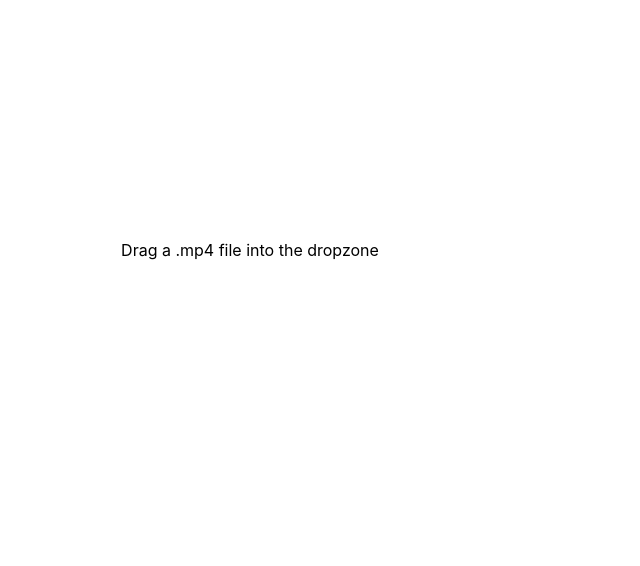
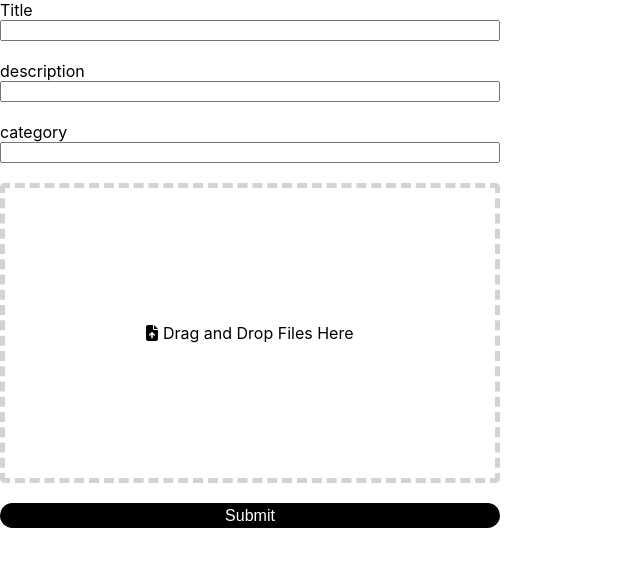
Before and after one commit to kvh8899/livestreamIO, a React (Create React App) app in the folder my-app/: page / in a window 1280 px wide. Shown: the top 566 px of the page, without its empty margins (0-640 px from the left). Built offline with nearby package versions, Linux system fonts and the light colour scheme.

Commit message:
feature: drag and drop video uploading

```diff
--- a/my-app/package.json
+++ b/my-app/package.json
@@ -3,6 +3,9 @@
   "version": "0.1.0",
   "private": true,
   "dependencies": {
+    "@fortawesome/fontawesome-svg-core": "^1.3.0",
+    "@fortawesome/free-solid-svg-icons": "^6.0.0",
+    "@fortawesome/react-fontawesome": "^0.1.17",
     "@testing-library/jest-dom": "^5.16.2",
     "@testing-library/react": "^12.1.3",
     "@testing-library/user-event": "^13.5.0",
--- a/my-app/public/index.html
+++ b/my-app/public/index.html
@@ -5,39 +5,15 @@
     <link rel="icon" href="%PUBLIC_URL%/favicon.ico" />
     <meta name="viewport" content="width=device-width, initial-scale=1" />
     <meta name="theme-color" content="#000000" />
-    <meta
-      name="description"
-      content="Web site created using create-react-app"
-    />
-    <link rel="apple-touch-icon" href="%PUBLIC_URL%/logo192.png" />
-    <!--
-      manifest.json provides metadata used when your web app is installed on a
-      user's mobile device or desktop. See https://developers.google.com/web/fundamentals/web-app-manifest/
-    -->
-    <link rel="manifest" href="%PUBLIC_URL%/manifest.json" />
-    <!--
-      Notice the use of %PUBLIC_URL% in the tags above.
-      It will be replaced with the URL of the `public` folder during the build.
-      Only files inside the `public` folder can be referenced from the HTML.
-
-      Unlike "/favicon.ico" or "favicon.ico", "%PUBLIC_URL%/favicon.ico" will
-      work correctly both with client-side routing and a non-root public URL.
-      Learn how to configure a non-root public URL by running `npm run build`.
-    -->
-    <title>React App</title>
+    <meta name="description" content="Website" />
+    <title>LSIO</title>
+    <script
+      src="https://kit.fontawesome.com/9e46c04741.js"
+      crossorigin="anonymous"
+    ></script>
   </head>
   <body>
     <noscript>You need to enable JavaScript to run this app.</noscript>
     <div id="root"></div>
-    <!--
-      This HTML file is a template.
-      If you open it directly in the browser, you will see an empty page.
-
-      You can add webfonts, meta tags, or analytics to this file.
-      The build step will place the bundled scripts into the <body> tag.
-
-      To begin the development, run `npm start` or `yarn start`.
-      To create a production bundle, use `npm run build` or `yarn build`.
-    -->
   </body>
 </html>
--- a/my-app/src/App.tsx
+++ b/my-app/src/App.tsx
@@ -1,13 +1,11 @@
 import React from "react";
-import Upload from "./components/Upload/Upload";
-import Video from "./components/Video/Video";
+import NewVideoForm from "./components/NewVideoForm/NewVideoForm";
 import "./App.css";
 
 function App() {
   return (
     <div className="App">
-      {/*<Video height={"500px"} width={"700px"} />*/}
-      <Upload />
+      <NewVideoForm />
     </div>
   );
 }
--- /dev/null
+++ b/my-app/src/components/NewVideoForm/NewVideoForm.tsx
@@ -0,0 +1,100 @@
+import React from "react";
+import styled from "styled-components";
+import Upload from "../Upload/Upload";
+const SubmitButton = styled.button`
+  height: 25px;
+  width: 100px;
+  border-radius: 25px;
+  background-color: black;
+  color: white;
+  font-size: 16px;
+  border: none;
+  &:hover {
+    cursor: pointer;
+  }
+`;
+const VideoForm = styled.form`
+  display: flex;
+  flex-direction: column;
+  align-items: flex-start;
+  width: 500px;
+  & > input {
+    box-sizing: border-box;
+    margin-bottom: 20px;
+    width: 100%;
+  }
+  & button {
+    box-sizing: border-box;
+    margin-top: 20px;
+    width: 100%;
+  }
+`;
+type State = {
+  title: string;
+  description: string;
+  category: string;
+  file: any;
+};
+type Props = {};
+class NewVideoForm extends React.Component<Props, State> {
+  constructor(props: any) {
+    super(props);
+    this.state = {
+      title: "",
+      description: "",
+      category: "",
+      file: null,
+    };
+    this.submitHandler = this.submitHandler.bind(this);
+    this.titleHandler = this.titleHandler.bind(this);
+    this.descriptionHandler = this.descriptionHandler.bind(this);
+    this.categoryHandler = this.categoryHandler.bind(this);
+    this.setState = this.setState.bind(this);
+  }
+  render() {
+    return (
+      <VideoForm onSubmit={this.submitHandler}>
+        <label>Title</label>
+        <input
+          value={this.state.title}
+          onChange={this.titleHandler}
+          required
+        ></input>
+        <label>description</label>
+        <input
+          value={this.state.description}
+          onChange={this.descriptionHandler}
+          required
+        ></input>
+        <label>category</label>
+        <input
+          value={this.state.category}
+          onChange={this.categoryHandler}
+          required
+        ></input>
+        <Upload setFile={this.setState} file={this.state} />
+        <SubmitButton>Submit</SubmitButton>
+      </VideoForm>
+    );
+  }
+  submitHandler(event: React.FormEvent) {
+    event.preventDefault();
+    console.log(this.state);
+    //fetch request
+    this.setState({ title: "", description: "", category: "" });
+  }
+  titleHandler(event: React.ChangeEvent) {
+    const element = event.target as HTMLInputElement;
+    this.setState({ ...this.state, title: element.value });
+  }
+  descriptionHandler(event: React.ChangeEvent) {
+    const element = event.target as HTMLInputElement;
+    this.setState({ ...this.state, description: element.value });
+  }
+  categoryHandler(event: React.ChangeEvent) {
+    const element = event.target as HTMLInputElement;
+    this.setState({ ...this.state, category: element.value });
+  }
+}
+
+export default NewVideoForm;
--- a/my-app/src/components/Upload/Upload.tsx
+++ b/my-app/src/components/Upload/Upload.tsx
@@ -1,14 +1,44 @@
 import styled from "styled-components";
 import React from "react";
-
+import { FontAwesomeIcon } from "@fortawesome/react-fontawesome";
+import { faFileArrowUp, faCheck } from "@fortawesome/free-solid-svg-icons";
+import { ThemeProvider } from "styled-components";
 const DropZone = styled.div`
-  height: 500px;
+  box-sizing: border-box;
+  height: 300px;
   width: 500px;
   display: flex;
   justify-content: center;
   align-items: center;
+
+  border-radius: 5px;
+  border: 5px lightGray dashed;
 `;
-class Upload extends React.Component {
+const Confirm = styled.p`
+  color: ${(props) => props.theme.main};
+`;
+Confirm.defaultProps = {
+  theme: {
+    main: "black",
+  },
+};
+const green = {
+  main: "green",
+};
+type State = {
+  fileName: string;
+};
+type Props = {
+  setFile: any;
+  file: any;
+};
+class Upload extends React.Component<Props, State> {
+  constructor(props: any) {
+    super(props);
+    this.state = {
+      fileName: "",
+    };
+  }
   render() {
     return (
       <DropZone
@@ -16,12 +46,35 @@ class Upload extends React.Component {
         onDrop={this.onDropHandler}
         onDragOver={this.onDragHandler}
       >
-        <p>Drag a .mp4 file into the dropzone</p>
+        {!this.state.fileName ? (
+          <p>
+            <FontAwesomeIcon icon={faFileArrowUp} /> Drag and Drop Files Here
+          </p>
+        ) : (
+          <div>
+            <ThemeProvider theme={green}>
+              <Confirm>
+                <FontAwesomeIcon icon={faCheck} />
+              </Confirm>
+            </ThemeProvider>
+            <Confirm>{this.state.fileName}</Confirm>
+          </div>
+        )}
       </DropZone>
     );
   }
-  onDropHandler = (event: any) => {};
-  onDragHandler = (event: any) => {};
+  onDropHandler = (event: any) => {
+    event.preventDefault();
+    const item = event.dataTransfer.items[0];
+    if (item.kind === "file") {
+      const uploadFile: File = item.getAsFile();
+      this.setState({ fileName: uploadFile.name });
+      this.props.setFile({ ...this.props.file, file: uploadFile });
+    }
+  };
+  onDragHandler = (event: any) => {
+    event.preventDefault();
+  };
 }
 
 export default Upload;
--- a/my-app/src/index.css
+++ b/my-app/src/index.css
@@ -1,13 +1,19 @@
 body {
   margin: 0;
-  font-family: -apple-system, BlinkMacSystemFont, 'Segoe UI', 'Roboto', 'Oxygen',
-    'Ubuntu', 'Cantarell', 'Fira Sans', 'Droid Sans', 'Helvetica Neue',
+  font-family: -apple-system, BlinkMacSystemFont, "Segoe UI", "Roboto", "Oxygen",
+    "Ubuntu", "Cantarell", "Fira Sans", "Droid Sans", "Helvetica Neue",
     sans-serif;
   -webkit-font-smoothing: antialiased;
   -moz-osx-font-smoothing: grayscale;
 }
 
 code {
-  font-family: source-code-pro, Menlo, Monaco, Consolas, 'Courier New',
+  font-family: source-code-pro, Menlo, Monaco, Consolas, "Courier New",
     monospace;
 }
+
+svg {
+  font-size: 20px;
+  height: 20px;
+  width: 20px;
+}
```
Also changed, not shown: my-app/src/components/Video/Controls.tsx (+6 -2 lines), my-app/src/components/Video/Video.tsx (+4 -3 lines), 2 other files (tests, documents, lock files or other folders).
